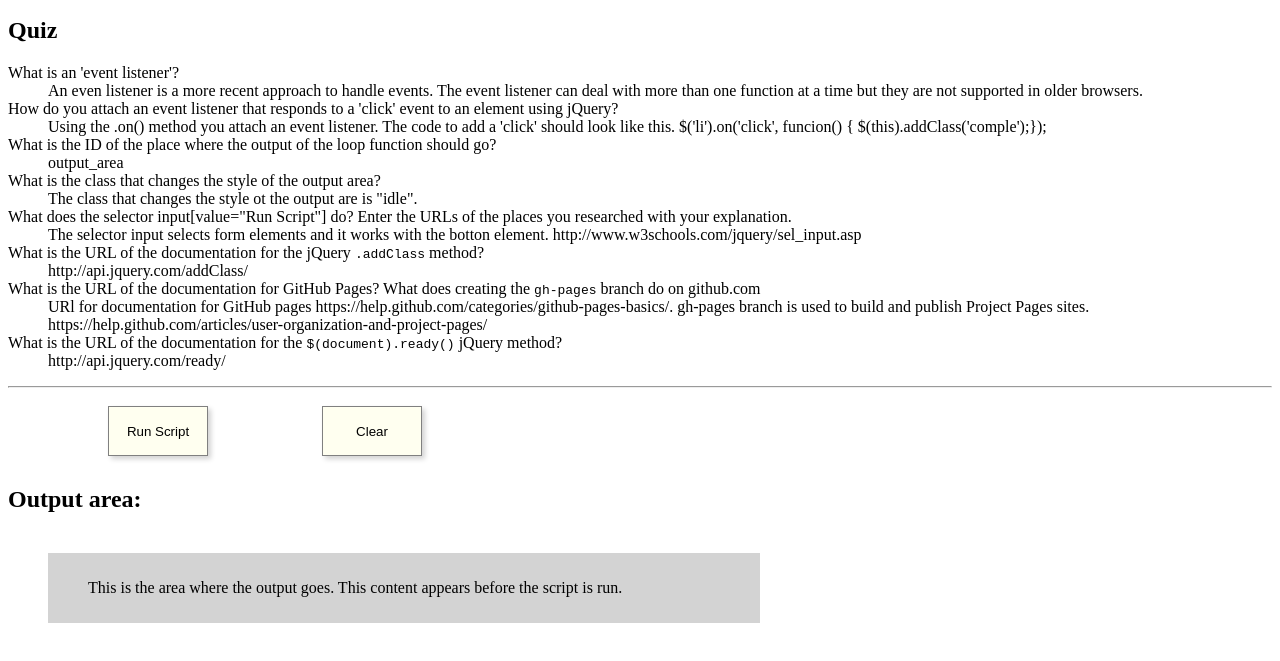
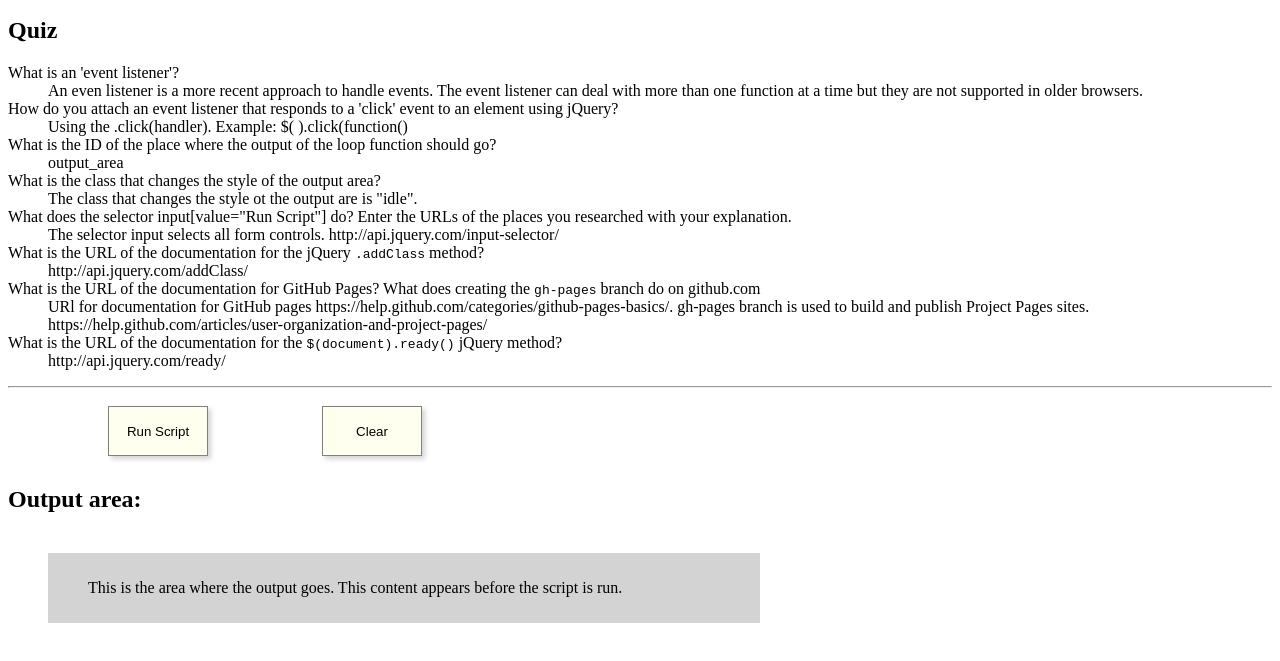
Before and after one commit to emiluz/js-jq-assignment-1, a plain HTML site: page index.html in a window 1280 px wide. Shown: the part 87-748 px from the top of the page. Drawn offline with nearby package versions, Linux system fonts and the light colour scheme.

Commit message:
changed a few answers

```diff
--- a/index.html
+++ b/index.html
@@ -53,6 +53,7 @@
       // and then attaches event listeners
       $(document).ready(function(){
 
+
         // attach an event listener to the Run Script button
         // use an attribute selector to pick the right button
         $('input[value="Run Script"]').click( function(){
@@ -96,14 +97,13 @@
       <dt>What is an 'event listener'?</dt>
       <dd>An even listener is a more recent approach to handle events. The event listener can deal with more than one function at a time but they are not supported in older browsers.</dd>
       <dt>How do you attach an event listener that responds to a 'click' event to an element using jQuery?</dt>
-      <dd>Using the .on() method you attach an event listener. The code to add a 'click' should look like this.
-      $('li').on('click', funcion() { $(this).addClass('comple');});</dd>
+      <dd>Using the .click(handler). Example: $( ).click(function() </dd>
       <dt>What is the ID of the place where the output of the loop function should go?</dt>
       <dd>output_area</dd>
       <dt>What is the class that changes the style of the output area?</dt>
       <dd>The class that changes the style ot the output are is "idle".</dd>
       <dt>What does the selector input[value="Run Script"] do? Enter the URLs of the places you researched with your explanation.</dt>
-      <dd>The selector input selects form elements and it works with the botton element. http://www.w3schools.com/jquery/sel_input.asp</dd>
+      <dd>The selector input selects all form controls. http://api.jquery.com/input-selector/</dd>
       <dt>What is the URL of the documentation for the jQuery <kbd>.addClass</kbd> method?</dt>
       <dd>http://api.jquery.com/addClass/</dd>
       <dt>What is the URL of the documentation for GitHub Pages? What does creating the <kbd>gh-pages</kbd> branch do on github.com</dt>
```
